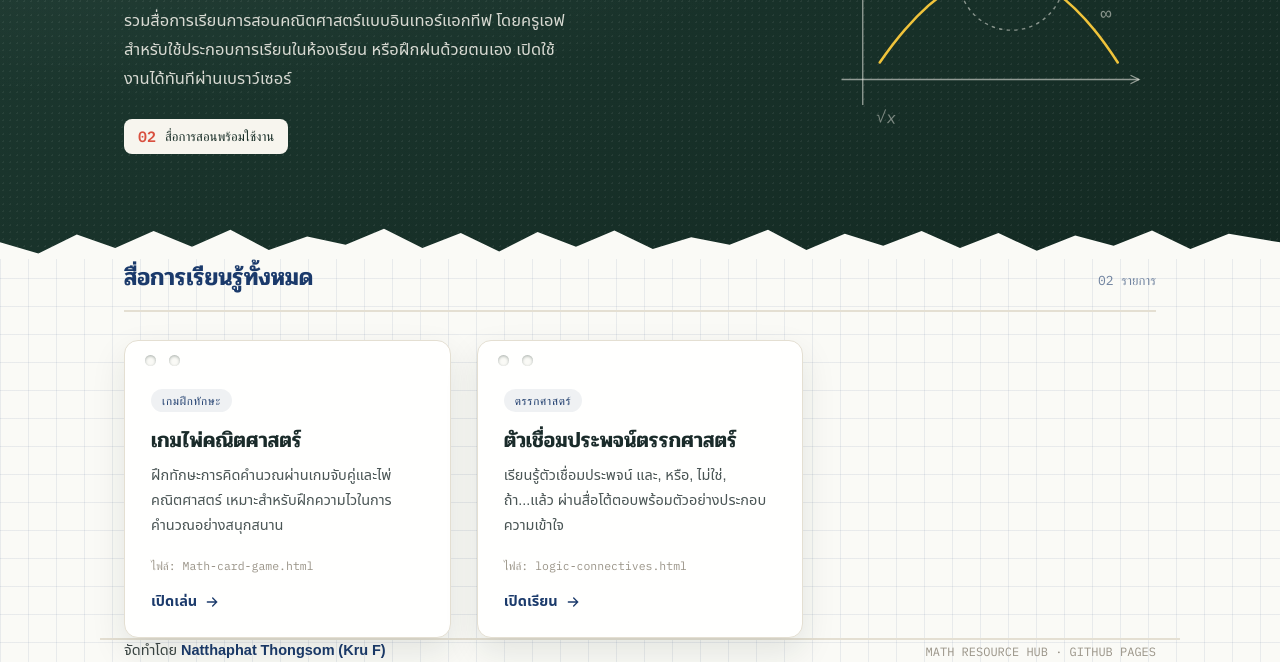
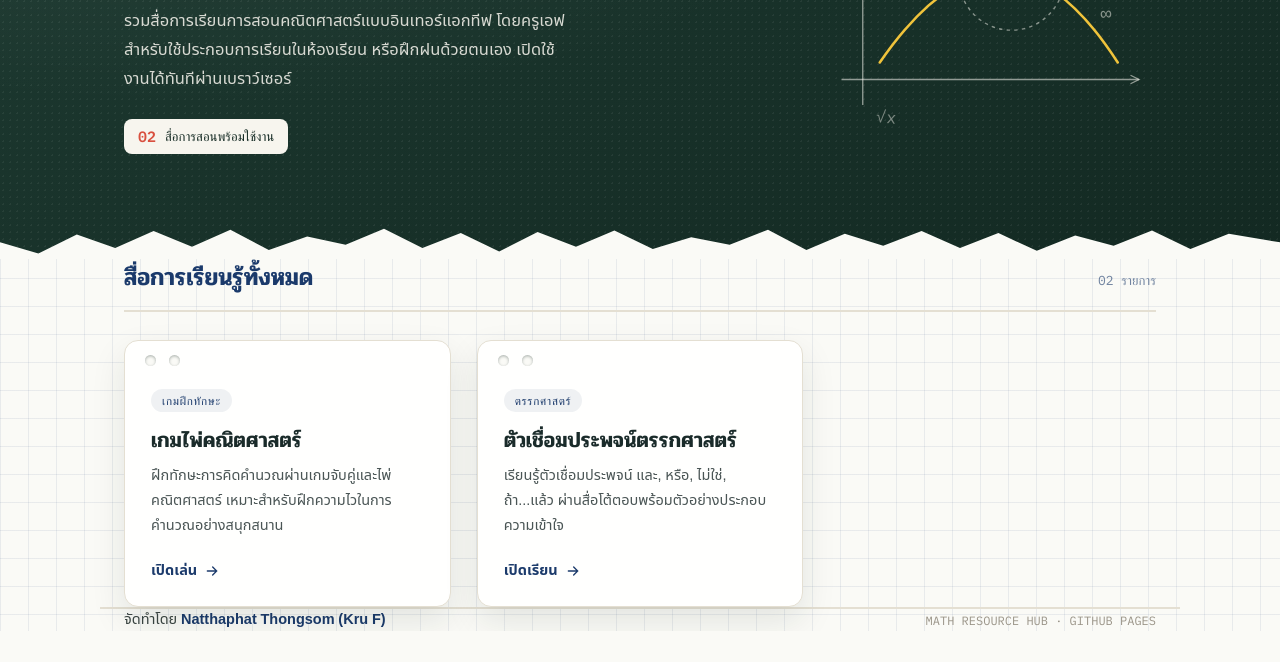
Before and after one commit to Natthaphat-math/Math-contents, a plain HTML site: page index.html in a window 1280 px wide. Shown: the part 226-888 px from the top of the page. After the commit the page ends 857 px from the top, so only its background shows below. Drawn offline with Linux system fonts and the light colour scheme; a web font is replaced by a local one.

Commit message:
Add files via upload

```diff
--- a/index.html
+++ b/index.html
@@ -298,7 +298,6 @@
         <span class="tag">เกมฝึกทักษะ</span>
         <h3>เกมไพ่คณิตศาสตร์</h3>
         <p>ฝึกทักษะการคิดคำนวณผ่านเกมจับคู่และไพ่คณิตศาสตร์ เหมาะสำหรับฝึกความไวในการคำนวณอย่างสนุกสนาน</p>
-        <div class="file-caption">ไฟล์: Math-card-game.html</div>
         <span class="cta">เปิดเล่น
           <svg viewBox="0 0 24 24" fill="none" stroke="currentColor" stroke-width="2" stroke-linecap="round"><path d="M5 12h14M13 6l6 6-6 6"/></svg>
         </span>
@@ -309,7 +308,6 @@
         <span class="tag">ตรรกศาสตร์</span>
         <h3>ตัวเชื่อมประพจน์ตรรกศาสตร์</h3>
         <p>เรียนรู้ตัวเชื่อมประพจน์ และ, หรือ, ไม่ใช่, ถ้า...แล้ว ผ่านสื่อโต้ตอบพร้อมตัวอย่างประกอบความเข้าใจ</p>
-        <div class="file-caption">ไฟล์: logic-connectives.html</div>
         <span class="cta">เปิดเรียน
           <svg viewBox="0 0 24 24" fill="none" stroke="currentColor" stroke-width="2" stroke-linecap="round"><path d="M5 12h14M13 6l6 6-6 6"/></svg>
         </span>
```
